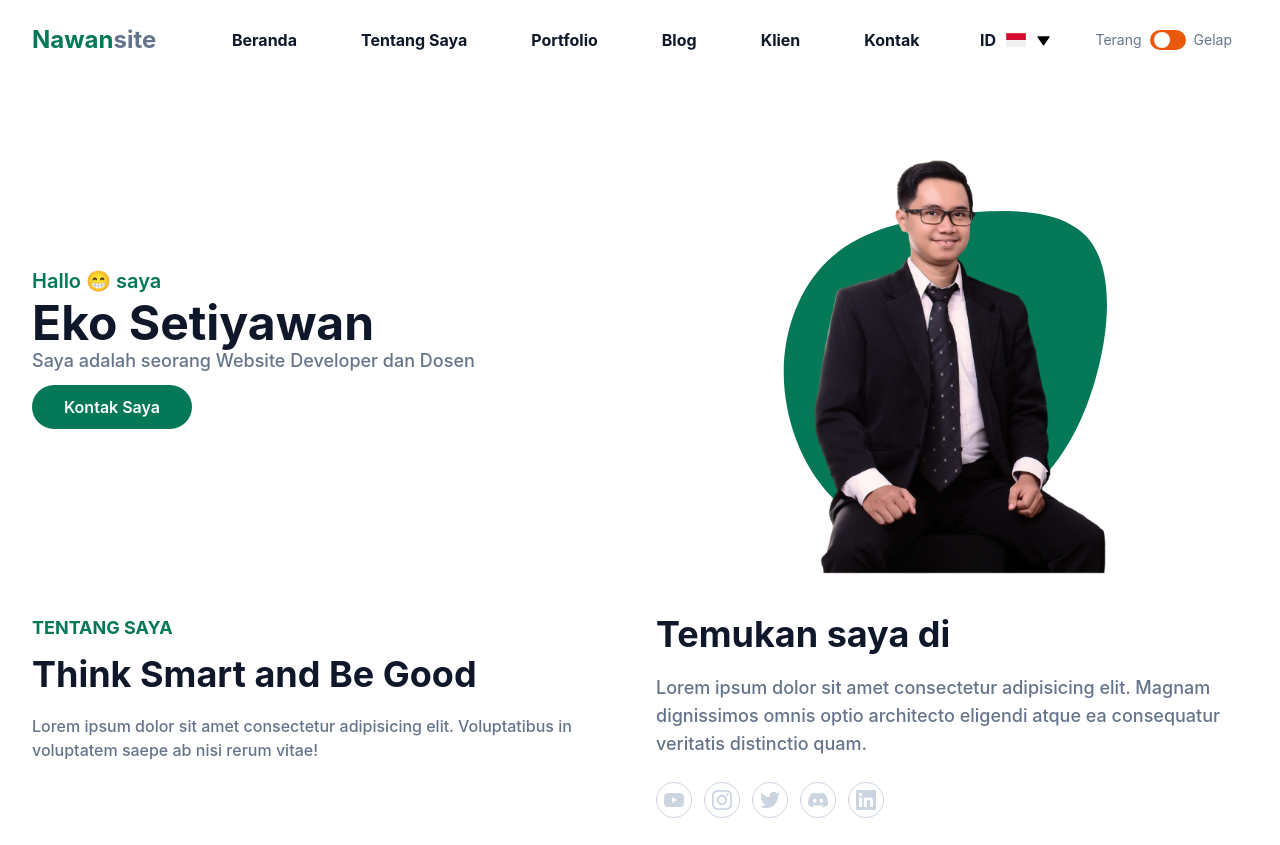
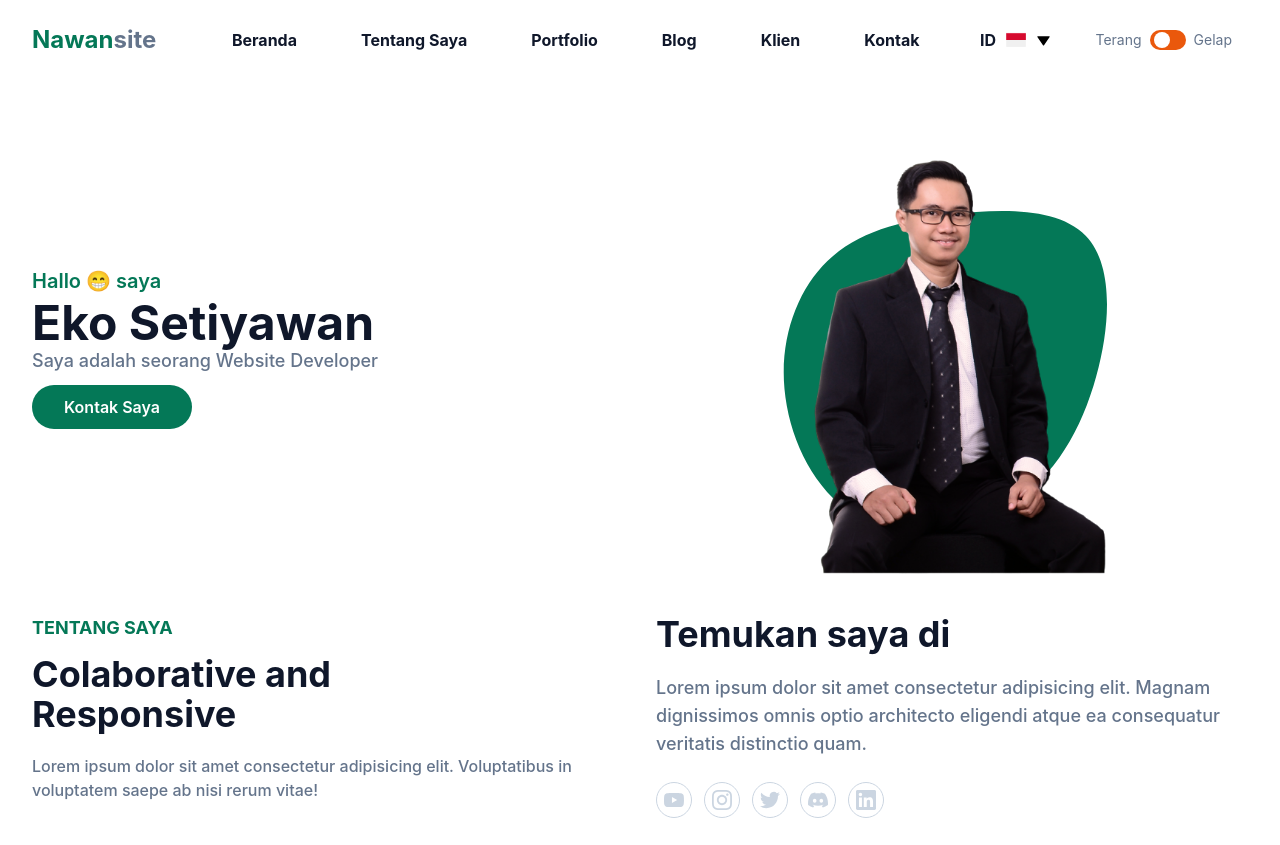
Before and after one commit to nawan/profil, a website: page index.html in a window 1280 px wide. Shown: the top 845 px of the page. Drawn offline with nearby package versions, Linux system fonts and the light colour scheme.

Commit message:
ubah content

```diff
--- a/index.html
+++ b/index.html
@@ -130,7 +130,7 @@
                         saya <span class="block font-bold text-slate-900 text-4xl mt-1
                         lg:text-5xl dark:text-white">Eko Setiyawan</span>
                     </h1>
-                    <h2 class="font-medium text-slate-500 text-lg mb-5">Saya adalah seorang Website Developer dan Dosen
+                    <h2 class="font-medium text-slate-500 text-lg mb-5">Saya adalah seorang Website Developer
                     </h2>
                     <a href="#" class="text-base font-semibold text-white bg-primary
                     py-3 px-8 rounded-full hover:shadow-lg
@@ -161,7 +161,7 @@
                 <div class="w-full px-4 mb-10 lg:w-1/2" data-aos="fade-up-right">
                     <h4 class="font-bold uppercase text-primary text-lg mb-3">Tentang Saya</h4>
                     <h2 class="font-bold text-dark text-3xl mb-5
-                    max-w-md lg:text-4xl dark:text-white">Think Smart and Be Good</h2>
+                    max-w-md lg:text-4xl dark:text-white">Colaborative and Responsive</h2>
                     <p class="font-medium text-base text-secondary max-w-xl">Lorem ipsum dolor sit amet consectetur
                         adipisicing elit.
                         Voluptatibus in voluptatem saepe ab nisi rerum vitae!</p>
```
